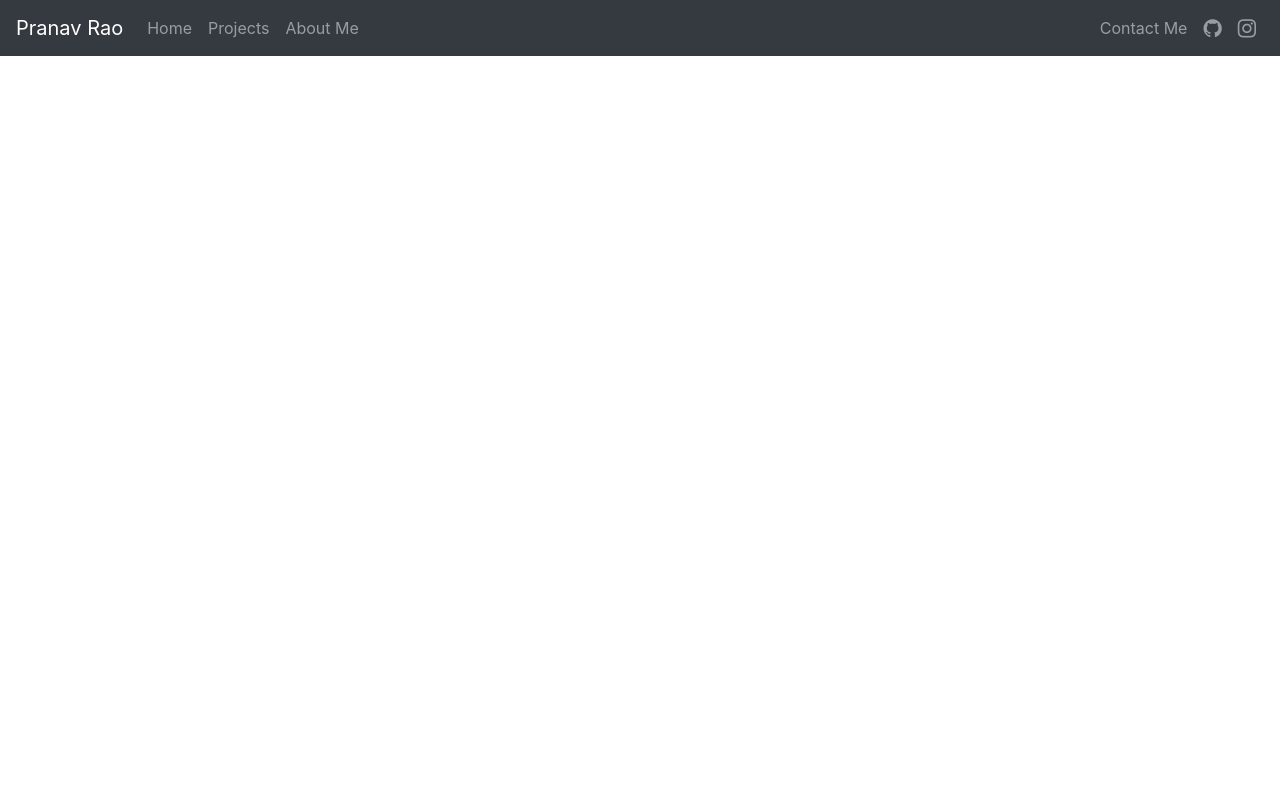
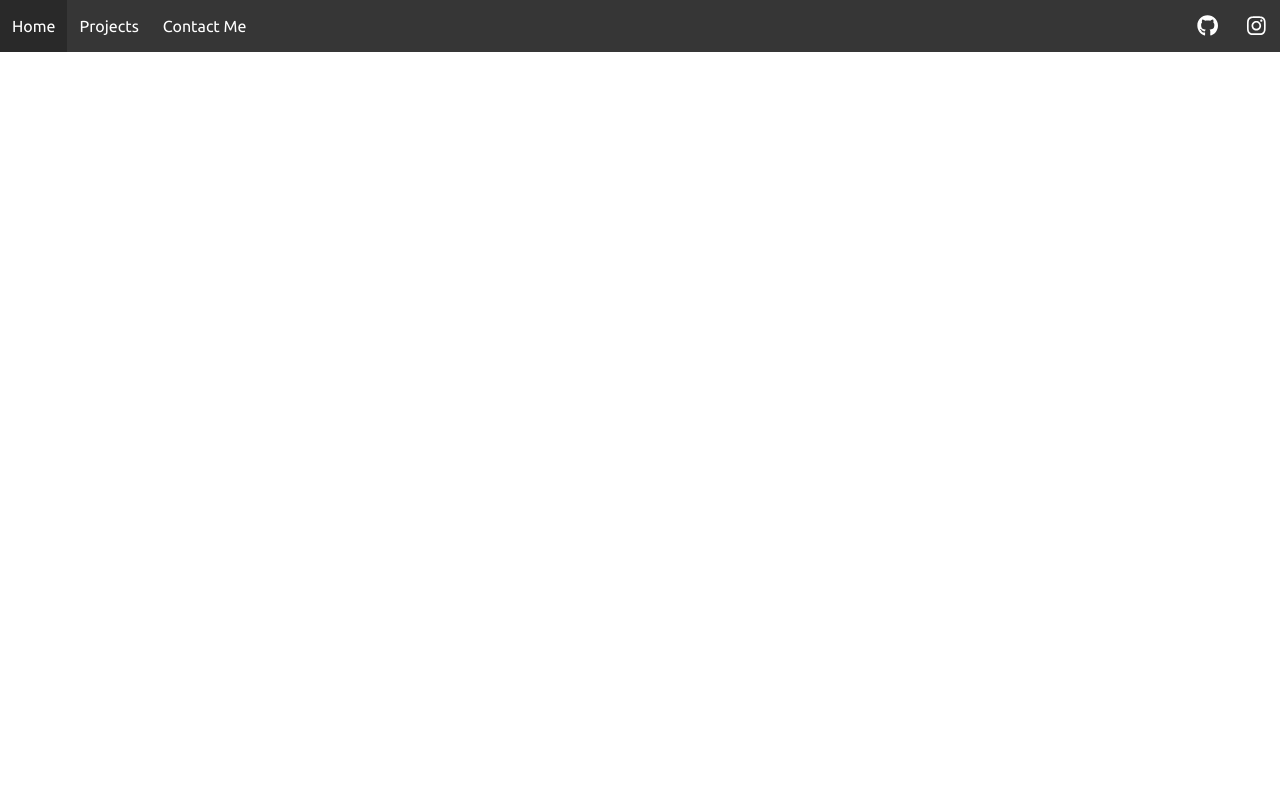
Before and after one commit to pranavrao145/personal-website-old, a Flask app: template application/templates/layout.html in a window 1280 px wide. Run offline with Flask 2, Linux system fonts and the light colour scheme; the template is opened without the code that fills it, so the values that code supplies are empty; some libraries are stand-ins or nearby versions.

Commit message:
made various edits

```diff
--- a/application/__init__.py
+++ b/application/__init__.py
@@ -2,4 +2,4 @@ from flask import Flask
 
 app = Flask(__name__)
 
-from application import routes
+from . import routes
--- a/application/static/main.css
+++ b/application/static/main.css
@@ -1,59 +1,13 @@
-body, html {
-	width: 100%;
-	height: 100%;
-}
-
-
-
-#terminal {
-	position:relative;
-	height: 500px;
-	padding: 60px;
-	background-color: black;
-	border-radius: 50px;
-	border: 5px solid white;
-	color:green;
-	bottom: 20px;
-}
-
 
 
 .parallax {
 
-	height: 300px;
+    /* Set a specific height */
+    height: 500px;
 
-	/* Create the parallax scrolling effect */
-	background-attachment: fixed;
-	background-position: center;
-	background-repeat: no-repeat;
-	background-size: cover;
-}
-
-.background-img {
-	z-index: -5 !important;
-	position: fixed;
-	opacity: 0.6;
-	height: 100% !important;
-	width: 100%;
-}
-
-.content-section {
-	background-color: white;
-    padding: 35px 20px;
+    /* Create the parallax scrolling effect */
+    background-attachment: fixed;
+    background-position: center;
+    background-repeat: no-repeat;
+    background-size: cover;
   }
-
-.w-100 {
-	width: 100% !important;
-}
-
-.br-0{
-	border-radius: 0% !important;
-}
-
-.pt-100 {
-	padding-top: 100px;
-}
-
-.jumbotron {
-	margin-bottom: 0 !important;
-}
--- a/application/static/script.js
+++ /dev/null
@@ -1,8 +0,0 @@
-var active = "home";
-
-
-function makeactive(id) {
-	document.getElementById(active).classList.toggle("active");
-	document.getElementById(id).classList.toggle("active");
-	active = id;
-}
--- a/application/templates/about.html
+++ /dev/null
@@ -1 +0,0 @@
-{% extends "layout.html" %}
--- a/application/templates/contact.html
+++ /dev/null
@@ -1 +0,0 @@
-{% extends "layout.html" %}
--- /dev/null
+++ b/application/templates/includes/navbar.html
@@ -0,0 +1,31 @@
+<nav class="navbar is-dark" style="font-family: 'Ubuntu', sans-serif;" role="navigation" aria-label="main navigation">
+
+    <div id="navbarBasicExample" class="navbar-menu">
+        <div class="navbar-start">
+            <a class="navbar-item">
+                Home
+            </a>
+
+            <a class="navbar-item">
+                Projects
+            </a>
+
+            <a href="#" class="navbar-item">
+                Contact Me
+            </a>
+        </div>
+
+        <div class="navbar-end">
+            <a href="https://github.com/pranavrao145" target="_blank" class="navbar-item">
+                <span class="icon is-medium">
+                    <i class="fab fa-github fa-lg"></i>
+                </span>
+            </a>
+            <a href="https://www.instagram.com/_pr145_/" target="_blank" class="navbar-item">
+                <span class="icon is-medium">
+                    <i class="fab fa-instagram fa-lg"></i>
+                </span>
+            </a>
+        </div>
+    </div>
+</nav>
--- a/application/templates/layout.html
+++ b/application/templates/layout.html
@@ -1,27 +1,24 @@
-<!doctype html>
-<html lang="en">
+<!DOCTYPE html>
+<html>
+
 <head>
-    <!-- Required meta tags -->
   <meta charset="utf-8">
-    <meta name="viewport" content="width=device-width, initial-scale=1, shrink-to-fit=no">
-    <link rel="stylesheet" type="text/css" href="{{ url_for('static', filename='main.css') }}">
-    <link rel="stylesheet" href="https://stackpath.bootstrapcdn.com/bootstrap/4.5.0/css/bootstrap.min.css" integrity="sha384-9aIt2nRpC12Uk9gS9baDl411NQApFmC26EwAOH8WgZl5MYYxFfc+NcPb1dKGj7Sk" crossorigin="anonymous">
-    <link rel="stylesheet" href="https://cdnjs.cloudflare.com/ajax/libs/font-awesome/4.7.0/css/font-awesome.min.css">
-    <link href="https://fonts.googleapis.com/css2?family=Ubuntu&display=swap" rel="stylesheet">
+  <meta name="viewport" content="width=device-width, initial-scale=1">
+  <link rel="stylesheet" href="{{ url_for('static', filename='main.css') }}">
+  <link rel="stylesheet" href="https://cdn.jsdelivr.net/npm/bulma@0.9.0/css/bulma.min.css">
+  <link href="https://fonts.googleapis.com/css2?family=Ubuntu:ital,wght@0,300;0,400;0,500;0,700;1,300;1,400;1,500;1,700&display=swap" rel="stylesheet">
+  <script src="{{ url_for('static', filename='main.js') }}"></script>
+  <script defer src="https://use.fontawesome.com/releases/v5.3.1/js/all.js"></script>
   {% if title %}
   <title>Pranav Rao - {{ title }}</title>
   {% else %}
   <title>Pranav Rao</title>
   {% endif %}
-    <script src="{{ url_for('static', filename='script.js') }}"></script>
 </head>
+
 <body>
-    {% include "navbar.html" %}
+  {% include "includes/navbar.html" %}
+  {% block content %}{% endblock %}
+</body>
 
-    {% block content %}{% endblock content %}
-
-    <script src="https://code.jquery.com/jquery-3.5.1.slim.min.js" integrity="sha384-DfXdz2htPH0lsSSs5nCTpuj/zy4C+OGpamoFVy38MVBnE+IbbVYUew+OrCXaRkfj" crossorigin="anonymous"></script>
-    <script src="https://cdn.jsdelivr.net/npm/popper.js@1.16.0/dist/umd/popper.min.js" integrity="sha384-Q6E9RHvbIyZFJoft+2mJbHaEWldlvI9IOYy5n3zV9zzTtmI3UksdQRVvoxMfooAo" crossorigin="anonymous"></script>
-    <script src="https://stackpath.bootstrapcdn.com/bootstrap/4.5.0/js/bootstrap.min.js" integrity="sha384-OgVRvuATP1z7JjHLkuOU7Xw704+h835Lr+6QL9UvYjZE3Ipu6Tp75j7Bh/kR0JKI" crossorigin="anonymous"></script>
-  </body>
 </html>
--- a/application/templates/navbar.html
+++ /dev/null
@@ -1,32 +0,0 @@
-<nav class="navbar navbar-expand-lg navbar-dark bg-dark sticky-top" id="navbar">
-  <a class="navbar-brand" href="{{ url_for('home') }}">Pranav Rao</a>
-  <button class="navbar-toggler" type="button" data-toggle="collapse" data-target="#responsivenav" aria-controls="responsivenav" aria-expanded="false" aria-label="Toggle navigation">
-    <span class="navbar-toggler-icon"></span>
-  </button>
-
-  <div class="collapse navbar-collapse" id="responsivenav">
-    <ul class="navbar-nav mr-auto">
-      <li class="nav-item" id="home">
-        <a class="nav-link" href="{{ url_for('home') }}">Home</a>
-      </li>
-      <li class="nav-item" id="projects">
-        <a class="nav-link" href="{{ url_for('projects') }}">Projects</a>
-      </li>
-      <li class="nav-item" id="about">
-        <a class="nav-link" href="{{ url_for('about') }}">About Me</a>
-      </li>
-    </ul>
-
-    <ul class="navbar-nav">
-      <li class="nav-item" id="contact">
-        <a class="nav-link" href="{{ url_for('contact') }}">Contact Me</a>
-      </li>
-      <li class="nav-item" id="github">
-        <a class="nav-link" href="https://github.com/pranavrao145" target="_blank"><i class="fa fa-github fa-lg" ></i></a>
-      </li>
-      <li class="nav-item" id="instagram">
-        <a class="nav-link" href="https://www.instagram.com/_pr145_/" target="_blank"><i class="fa fa-instagram fa-lg"></i></a>
-      </li>
-    </ul>
-  </div>
-</nav>
--- a/application/templates/projects.html
+++ /dev/null
@@ -1 +0,0 @@
-{% extends "layout.html" %}
```
Also changed, not shown: application/routes.py (+3 -15 lines), application/templates/home.html (+20 -16 lines), application/static/images/background.jpg (deleted), application/static/main.js (added). Lines whose indentation alone changed are shown as unchanged.
